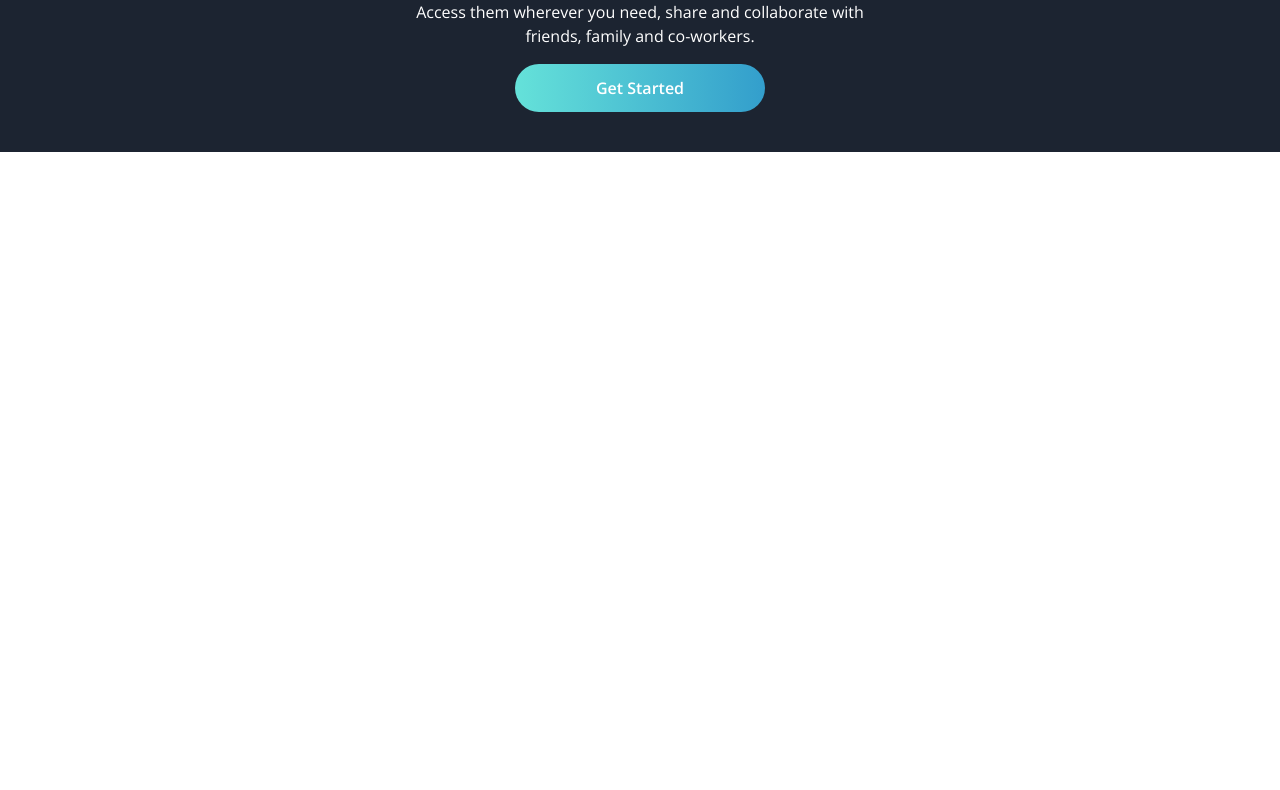
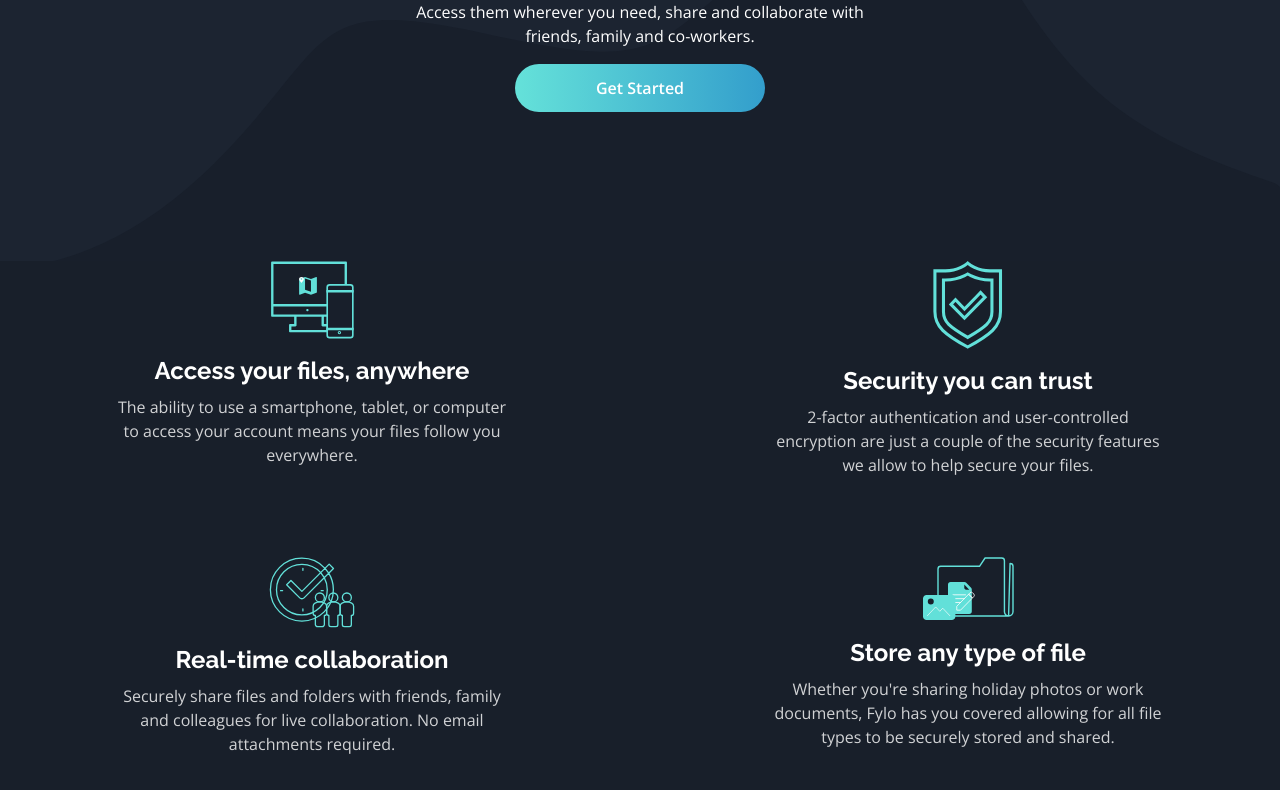
Before and after one commit to MIKOXO/Fylo-Dark-Theme-Landing-Page, a React (Vite) app: page / in a window 1280 px wide. Shown: the part 898-1688 px from the top of the page. Before the commit the page ends 1050 px from the top, so only its background shows below. Built offline with nearby package versions, Linux system fonts and the light colour scheme.

Commit message:
Features section added with background image

```diff
--- /dev/null
+++ b/src/components/layout/Features.jsx
@@ -0,0 +1,72 @@
+import React from "react";
+import bgImage from "../../assets/bg-curvy-desktop.svg";
+import bgImageMobile from "../../assets/bg-curvy-mobile.svg";
+import iconAccessAnywhere from "../../assets/icon-access-anywhere.svg";
+import iconSecurity from "../../assets/icon-security.svg";
+import iconCollaboration from "../../assets/icon-collaboration.svg";
+import iconAnyFile from "../../assets/icon-any-file.svg";
+
+const Features = () => {
+  const features = [
+    {
+      id: 1,
+      icon: iconAccessAnywhere,
+      title: "Access your files, anywhere",
+      description:
+        "The ability to use a smartphone, tablet, or computer to access your account means your files follow you everywhere.",
+    },
+    {
+      id: 2,
+      icon: iconSecurity,
+      title: "Security you can trust",
+      description:
+        "2-factor authentication and user-controlled encryption are just a couple of the security features we allow to help secure your files.",
+    },
+    {
+      id: 3,
+      icon: iconCollaboration,
+      title: "Real-time collaboration",
+      description:
+        "Securely share files and folders with friends, family and colleagues for live collaboration. No email attachments required.",
+    },
+    {
+      id: 4,
+      icon: iconAnyFile,
+      title: "Store any type of file",
+      description:
+        "Whether you're sharing holiday photos or work documents, Fylo has you covered allowing for all file types to be securely stored and shared.",
+    },
+  ];
+
+  return (
+    <>
+      {/* Background Image Based on Screen Size */}
+      <div className="relative -top-[180px] lg:-top-[250px] z-0">
+        <img src={bgImage} alt="" className="w-full hidden md:block" />
+        <img src={bgImageMobile} alt="" className="w-full md:hidden" />
+      </div>
+
+      <section className="bg-Navy900 relative -top-[180px] lg:-top-[250px] z-10 lg:-mt-10 max-sm:pt-20 min-h-screen">
+        <div className="container mx-auto px-6 grid grid-cols-1 md:grid-cols-2 gap-20 justify-items-center">
+          {features.map((feature) => (
+            <div key={feature.id} className="text-center">
+              <img
+                src={feature.icon}
+                alt={feature.title}
+                className="mx-auto mb-4"
+              />
+              <h1 className="text-xl sm:text-2xl text-White font-Raleway font-bold mb-2">
+                {feature.title}
+              </h1>
+              <p className="text-White font-OpenSans max-sm:text-[14px] max-w-[400px] mx-auto opacity-80">
+                {feature.description}
+              </p>
+            </div>
+          ))}
+        </div>
+      </section>
+    </>
+  );
+};
+
+export default Features;
--- a/src/pages/Home.jsx
+++ b/src/pages/Home.jsx
@@ -1,6 +1,7 @@
 import React from "react";
 import Navbar from "../components/layout/Navbar";
 import Hero from "../components/layout/Hero";
+import Features from "../components/layout/Features";
 
 const Home = () => {
   return (
@@ -8,6 +9,7 @@ const Home = () => {
       <main className="bg-Navy850 w-full min-h-screen">
         <Navbar />
         <Hero />
+        <Features />
       </main>
     </>
   );
```
